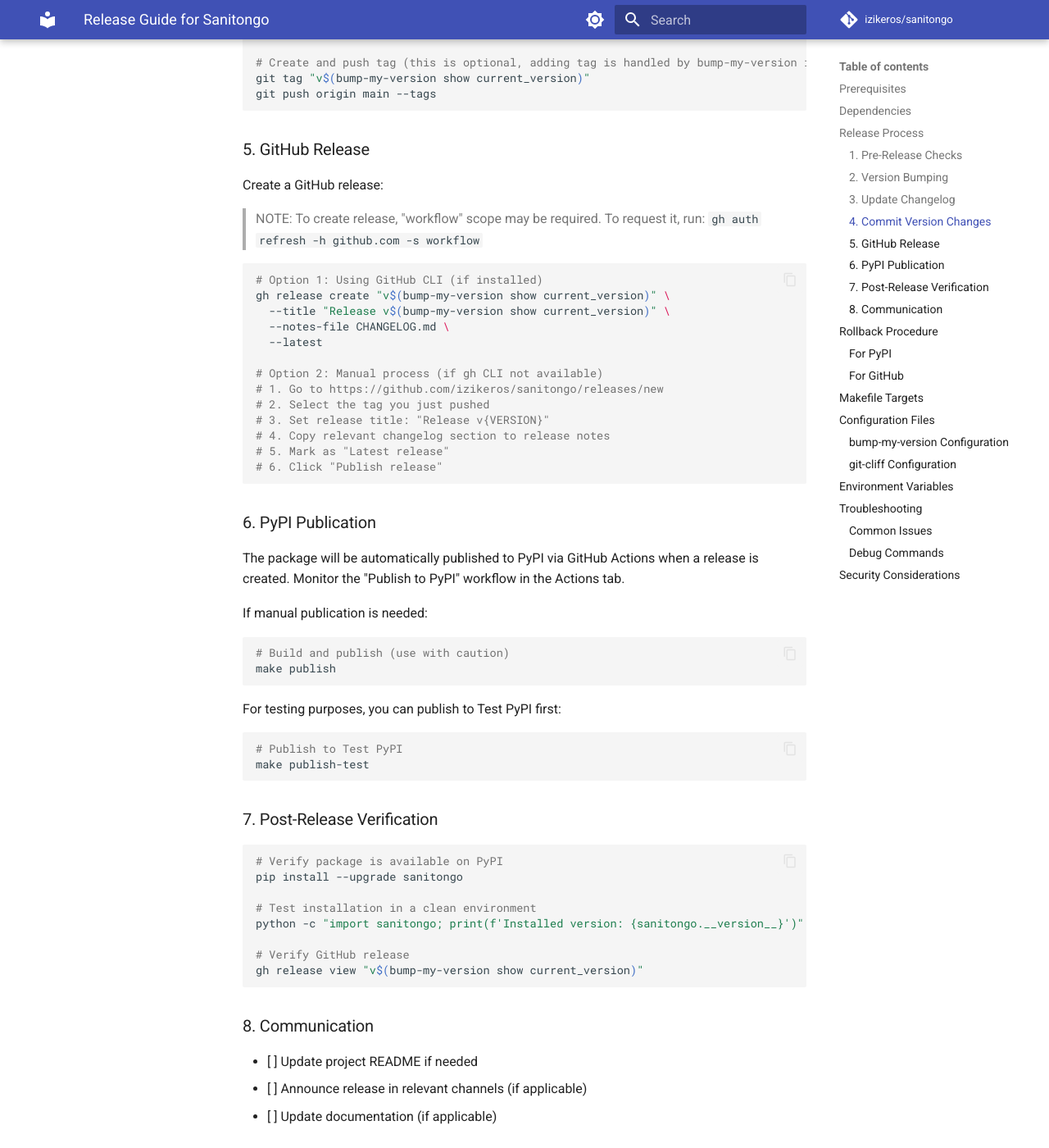
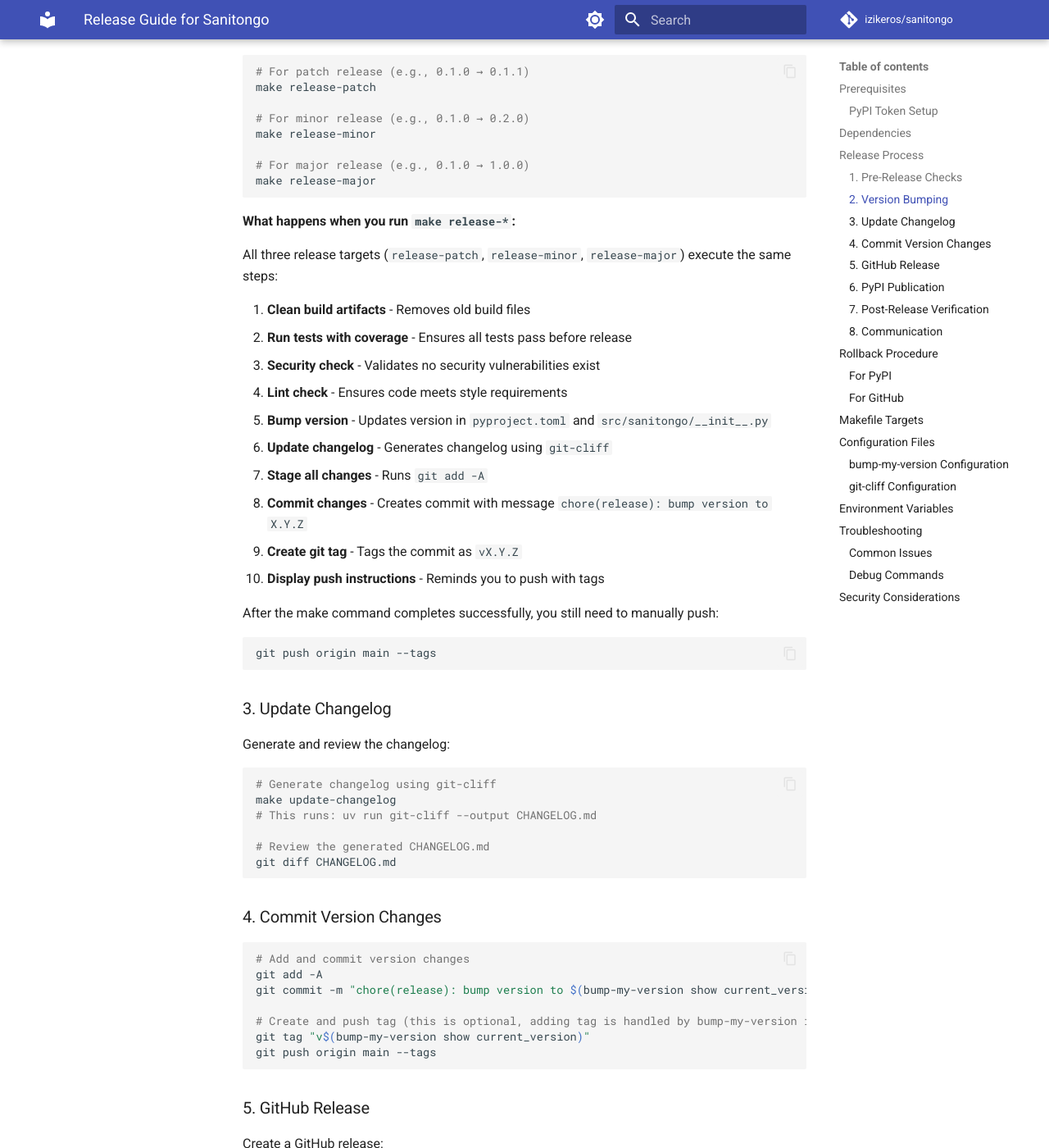
Before and after one commit to izikeros/sanitongo, an MkDocs documentation site: the page built from docs/RELEASE_GUIDE.md, in a window 1280 px wide and 1400 px high, scrolled down 1994 px. Shown: the whole window at 82% size. Built offline with MkDocs 1.6.1 and Material for MkDocs 9.7.7, drawn with Linux system fonts in a browser that asks for light colours; comment, search, counter and statistics services are not loaded; some of the changed text lies outside the part shown.

Commit message:
docs: Enhance release documentation with PyPI token setup and automated release process details

````diff
--- a/docs/RELEASE_GUIDE.md
+++ b/docs/RELEASE_GUIDE.md
@@ -10,8 +10,28 @@
 - [ ] All tests passing locally and in CI
 - [ ] Clean working directory (no uncommitted changes)
 - [ ] Admin access to the GitHub repository
-- [ ] PyPI credentials configured for publishing
+- [ ] **PyPI API token added to GitHub Secrets** (see [PyPI Token Setup](#pypi-token-setup))
 - [ ] All required tools installed (see [Dependencies](#dependencies))
+
+### PyPI Token Setup
+
+**This is a one-time setup required before your first automated release.**
+
+1. Generate a PyPI API token:
+   - Go to https://pypi.org/manage/account/token/
+   - Create a new API token with scope for your project (or use account-wide token)
+   - Copy the token (starts with `pypi-`)
+
+2. Add token to GitHub repository secrets:
+   - Go to your repository settings: `https://github.com/izikeros/sanitongo/settings/secrets/actions`
+   - Click "New repository secret"
+   - Name: `PYPI_API_TOKEN`
+   - Value: Paste your PyPI token
+   - Click "Add secret"
+
+3. (Optional) For testing releases, add Test PyPI token:
+   - Generate token at https://test.pypi.org/manage/account/token/
+   - Add as `TEST_PYPI_API_TOKEN` in GitHub secrets
 
 ## Dependencies
 
@@ -64,13 +84,35 @@
 make release-major
 ```
 
+**What happens when you run `make release-*`:**
+
+All three release targets (`release-patch`, `release-minor`, `release-major`) execute the same steps:
+
+1. **Clean build artifacts** - Removes old build files
+2. **Run tests with coverage** - Ensures all tests pass before release
+3. **Security check** - Validates no security vulnerabilities exist
+4. **Lint check** - Ensures code meets style requirements
+5. **Bump version** - Updates version in `pyproject.toml` and `src/sanitongo/__init__.py`
+6. **Update changelog** - Generates changelog using `git-cliff`
+7. **Stage all changes** - Runs `git add -A`
+8. **Commit changes** - Creates commit with message `chore(release): bump version to X.Y.Z`
+9. **Create git tag** - Tags the commit as `vX.Y.Z`
+10. **Display push instructions** - Reminds you to push with tags
+
+After the make command completes successfully, you still need to manually push:
+
+```bash
+git push origin main --tags
+```
+
 ### 3. Update Changelog
 
 Generate and review the changelog:
 
 ```bash
-# Generate changelog
+# Generate changelog using git-cliff
 make update-changelog
+# This runs: uv run git-cliff --output CHANGELOG.md
 
 # Review the generated CHANGELOG.md
 git diff CHANGELOG.md
````
Also changed, not shown: docs/QUICK_RELEASE.md (+32 -4 lines).
